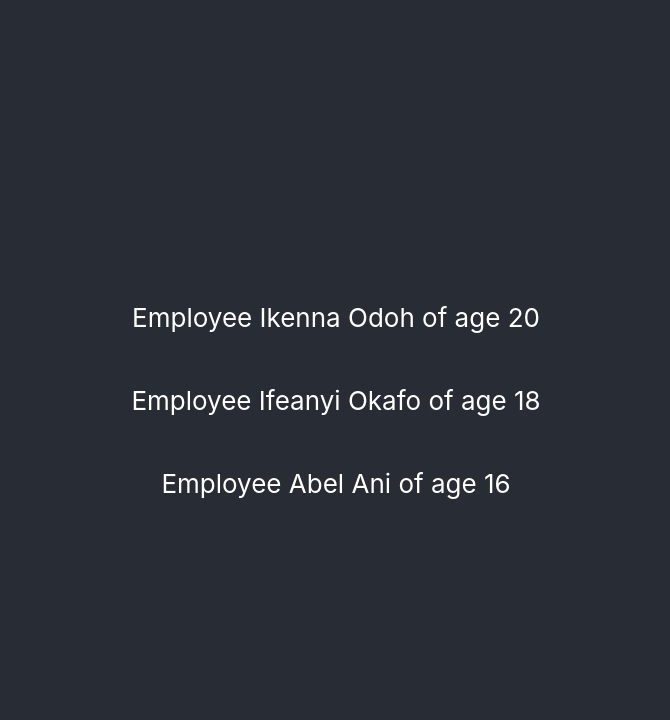
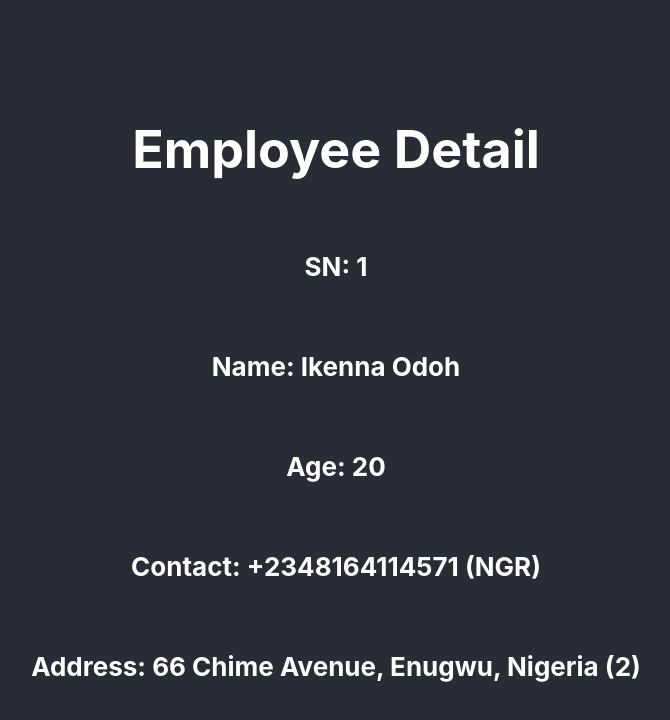
Before and after one commit to ikenna042/react-intro, a React (Create React App) app: page / in a window 1280 px wide. Shown: the top 720 px of the page, without its empty margins (304-974 px from the left). Built offline with nearby package versions, Linux system fonts and the light colour scheme.

Commit message:
Destructuring

```diff
--- a/src/App.js
+++ b/src/App.js
@@ -3,35 +3,45 @@ import './App.css';
 import Counter from './Counter';
 import Employee from './Employee';
 
-const employees = [
-  {
+const employee = {
+    id: '1',
     firstName: 'Ikenna',
     lastName: 'Odoh',
-    age: '20'
-  },
-  {
-    firstName: 'Ifeanyi',
-    lastName: 'Okafo',
-    age: '18'
-  },
-  {
-    firstName: 'Abel',
-    lastName: 'Ani',
-    age: '16'
+    age: '20',
+    contact: {
+      phone: '+2348164114571',
+      email: 'ikenna@tech.com',
+      address: {
+        street: '66 Chime Avenue',
+        city: 'Enugwu',
+        country: {
+          id: '2',
+          name: 'Nigeria',
+          alias: 'NGR'
+        }
+      }
+    }
   }
-]
 
 function App() {
+  const {
+    id: userId,
+    firstName,
+    lastName,
+    age,
+    contact: {phone, email, address: {
+      street, city, country: {id: countryId, name, alias}
+    }}
+   } = employee;
   return (
     <div className="App">
       <header className="App-header">
-        {
-          employees.map((employee) => {
-            return (
-              <Employee key={employee.age} {...employee}/>
-            );
-          })
-        }
+        <h1>Employee Detail</h1>
+        <h4>SN: {userId}</h4>
+        <h4>Name: {firstName} {lastName}</h4>
+        <h4>Age: {age}</h4>
+        <h4>Contact: {phone} ({alias})</h4>
+        <h4>Address: {street}, {city}, {name} ({countryId})</h4>
       </header>
     </div>
   );
```
